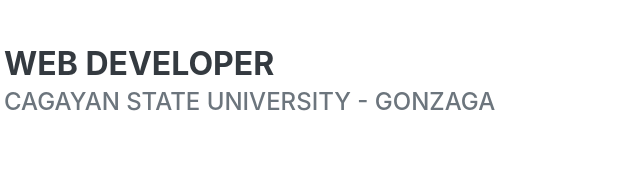
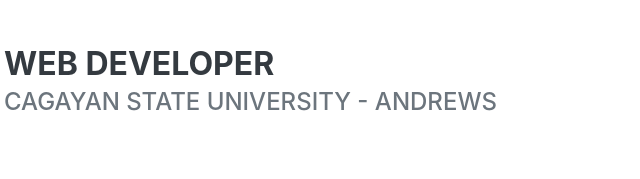
Before and after one commit to jefrey-creator/jefrey, a plain HTML site: page index.html in a window 1280 px wide. Shown: the part 951-1130 px from the top of the page, 316-956 px from the left. Drawn offline with nearby package versions, Linux system fonts and the light colour scheme; a web font is replaced by a local one.

Commit message:
Update index.html

```diff
--- a/index.html
+++ b/index.html
@@ -95,7 +95,7 @@
                     <div class="d-flex flex-column flex-md-row justify-content-between mb-5">
                         <div class="flex-grow-1">
                             <h3 class="mb-0">Web Developer</h3>
-                            <div class="subheading mb-3">Cagayan State University - Gonzaga</div>
+                            <div class="subheading mb-3">Cagayan State University - Andrews</div>
                             <p></p>
                         </div>
                         <div class="flex-shrink-0"><span class="text-primary">September 2023 - Present</span></div>
```
